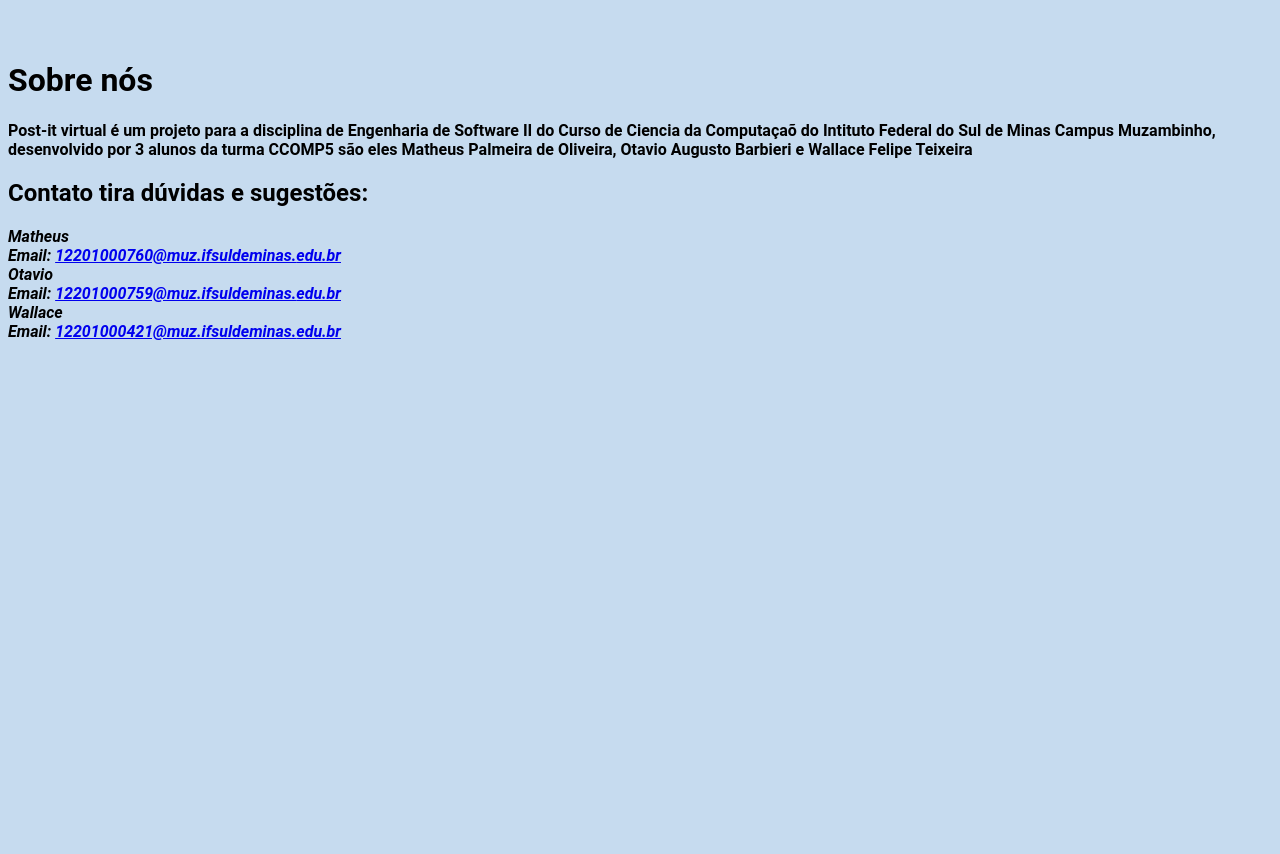
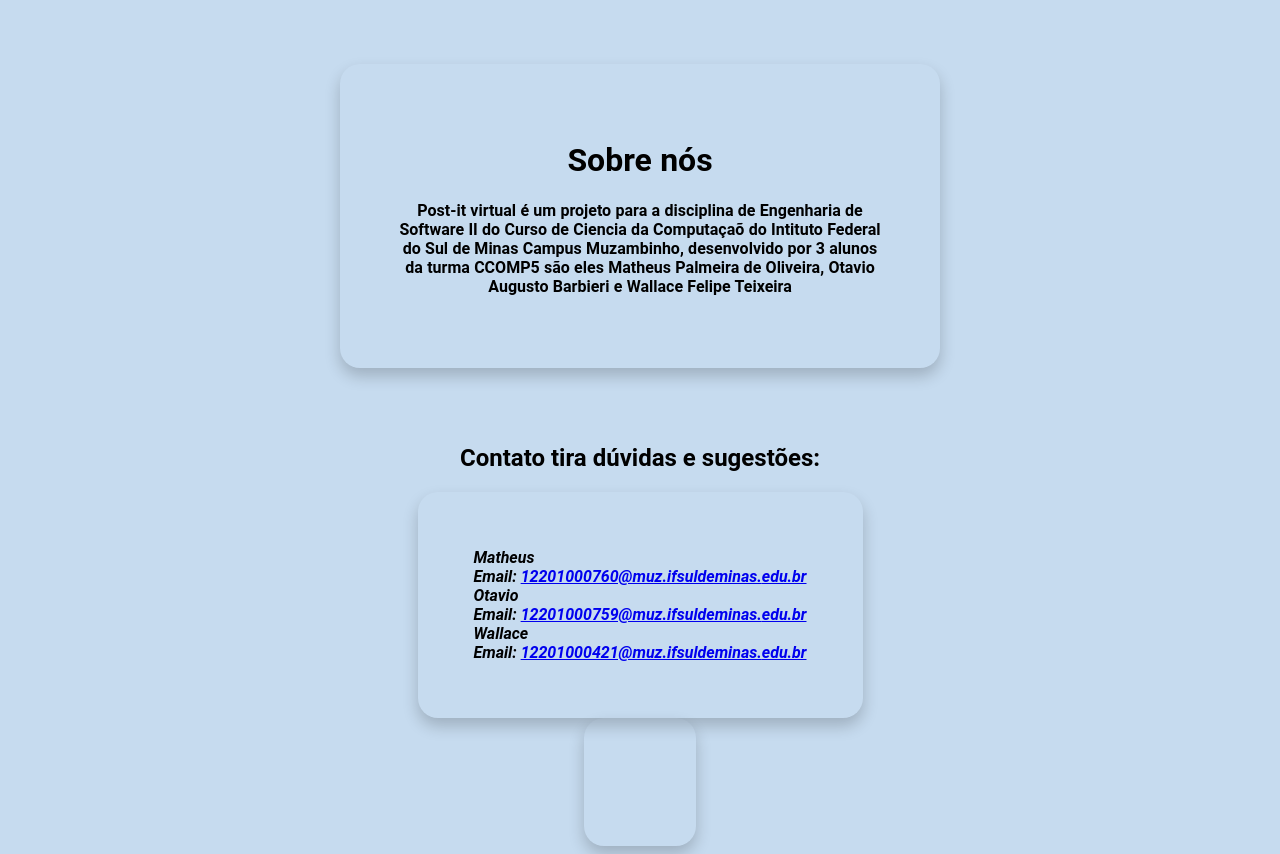
Before and after one commit to Gwynbleidd203/Projeto-de-Engenharia-II---Task-Manager, a Flask app: page /sobre in a window 1280 px wide. Before the commit the page ends 800 px from the top, so only its background shows below. Run offline with Flask 2, Linux system fonts and the light colour scheme; some libraries are stand-ins or nearby versions.

Commit message:
new about page

```diff
--- a/static/css/style.css
+++ b/static/css/style.css
@@ -412,6 +412,42 @@ body {
   color: var(--cards-sec);
 }
 
+#home-btn {
+  width: 48px;
+  height: 48px;
+  position: fixed;
+  top: 0;
+  left: 0;
+}
+
+.about-us {
+  display: flex;
+  flex-direction: column;
+  align-items: center;
+  justify-content: space-around;
+  flex-wrap: wrap;
+  flex-shrink: initial;
+}
+
+.about-us-description {
+  text-align: center;
+  word-wrap: break-word;
+  word-spacing: 0.02rem;
+  width: calc(50vw + 100px);
+  max-width: 600px;
+  min-width: 200px;
+  margin: 56px auto;
+  border-radius: 20px;
+  padding: 56px;
+  box-shadow: 0px 8px 16px 0px rgba(0,0,0,0.2);
+}
+
+.about-us-contact {
+  padding: 56px;
+  border-radius: 20px;
+  max-width: 600px;
+  box-shadow: 0px 8px 16px 0px rgba(0,0,0,0.2);
+}
 
 /* Modal End */
 
--- a/templates/sobre.html
+++ b/templates/sobre.html
@@ -2,19 +2,18 @@
 
 {% block content %}
 
-
-<!DOCTYPE HTML PUBLIC "-//W3C//DTD HTML 4.01 Transitional//EN"><html><head><META http-equiv="Content-Type" content="text/html; charset=utf-8"><style></style></head><body><u></u>
-
-    <div>
+    <div class="about-us">
+       <div class="about-us-description">
            <h1 id="m_tit1">Sobre nós</h1>
-
            <p id="m_pag1">Post-it virtual é um projeto para a disciplina de Engenharia de Software II
                do Curso de Ciencia da Computaçaõ do Intituto Federal do Sul de Minas Campus Muzambinho,
                desenvolvido  por 3 alunos da turma CCOMP5 são eles Matheus Palmeira de Oliveira,
                Otavio Augusto Barbieri e Wallace Felipe Teixeira </p>
+       </div>
 
         <h2 id="m_tit2">Contato tira dúvidas e sugestões: </h2>
 
+        <div class="about-us-contact">
             <address>
                 Matheus
                 <br> Email: <a href="mailto:12201000760@muz.ifsuldeminas.edu.br" target="_blank" rel="noreferrer">12201000760@muz.ifsuldeminas.<wbr>edu.br</a> <br>
@@ -23,8 +22,12 @@
                 Wallace
                 <br> Email: <a href="mailto:12201000421@muz.ifsuldeminas.edu.br" target="_blank" rel="noreferrer">12201000421@muz.ifsuldeminas.<wbr>edu.br</a>
             </address>
+        </div>
+
+        <div class="about-us-contact">
+            <p></p>
+        </div>
 
     </div>
-    </body></html>
 
 {% endblock %}
```
Also changed, not shown: static/icons/email.svg (added), static/icons/home_white_24dp.svg (added). Lines whose indentation alone changed are shown as unchanged.
